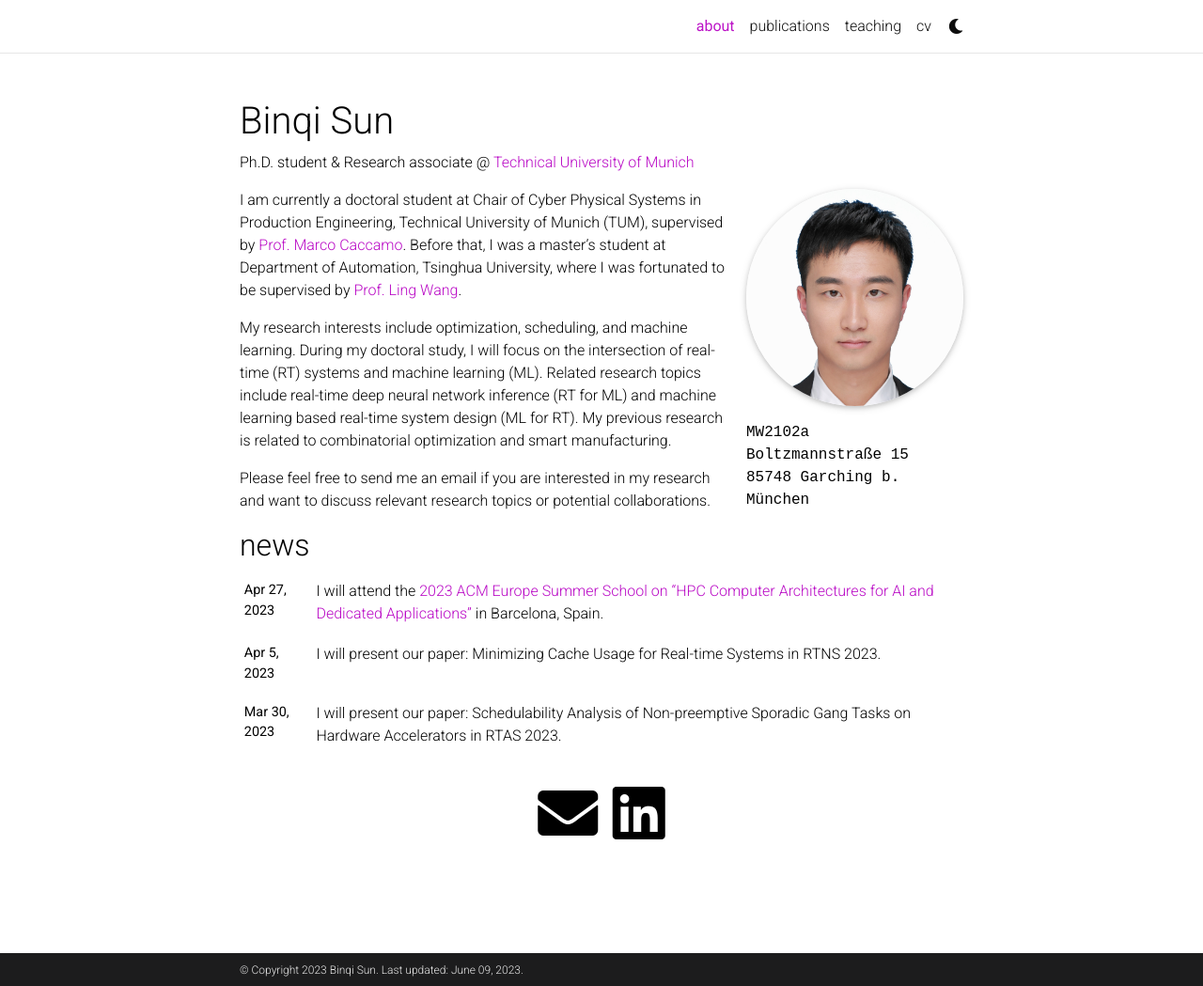
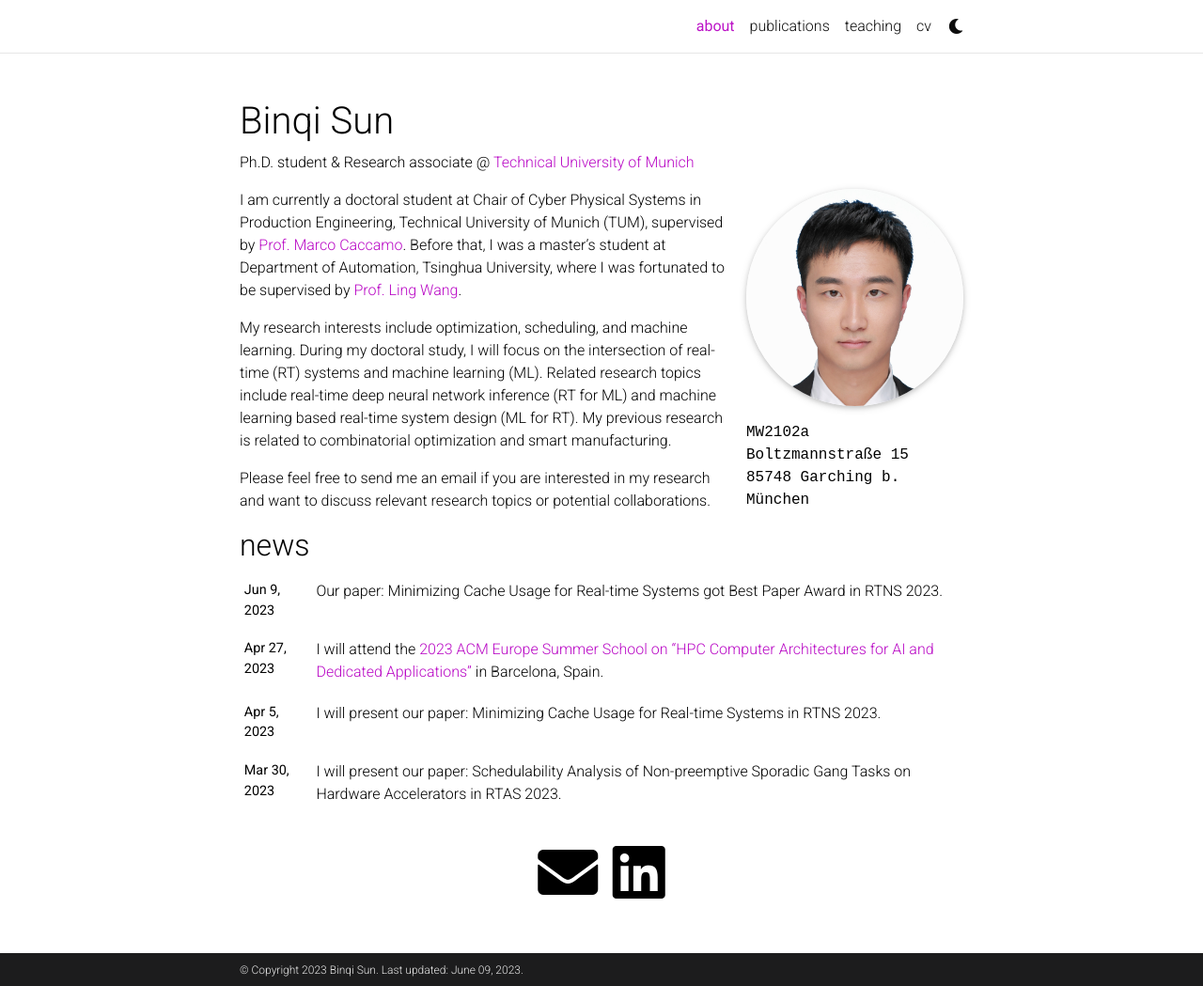
Before and after one commit to binqi-sun/binqi-sun.github.io, a Jekyll site: the page built from _pages/about.md, in a window 1280 px wide and 1049 px high. Shown: the whole window at 94% size. Built offline with Jekyll 4.4.1, drawn with Linux system fonts in a browser that asks for light colours; full-size pictures stand in for the smaller copies a plugin makes; comment, search, counter and statistics services are not loaded; a style sheet for code colours, icons or effects is not loaded.

Commit message:
update rtns bpa

```diff
--- a/_bibliography/papers.bib
+++ b/_bibliography/papers.bib
@@ -8,7 +8,8 @@
   abbr={RTNS},
   year={2023},
   organization={ACM},
-  bibtex_show={true}
+  bibtex_show={true},
+  note={Best Paper Award}
 }
 
 @inproceedings{sun2023Schedulability,
--- a/_data/cv.yml
+++ b/_data/cv.yml
@@ -41,6 +41,9 @@
 - title: Honors and Awards
   type: time_table
   contents:
+    - year: 2023
+      items:
+        - Best Paper Award, the 31st International Conference on Real-Time Networks and Systems (RTNS)
     - year: 2021
       items:
         - Stars of Tomorrow Award issued by Microsoft Research Lab Asia
```
Also changed, not shown: _news/2023_rtas.md (+2 -2 lines), _news/2023_rtns.md (+2 -2 lines), _news/2023_rtns_bpa.md (added, +8 -0 lines).
